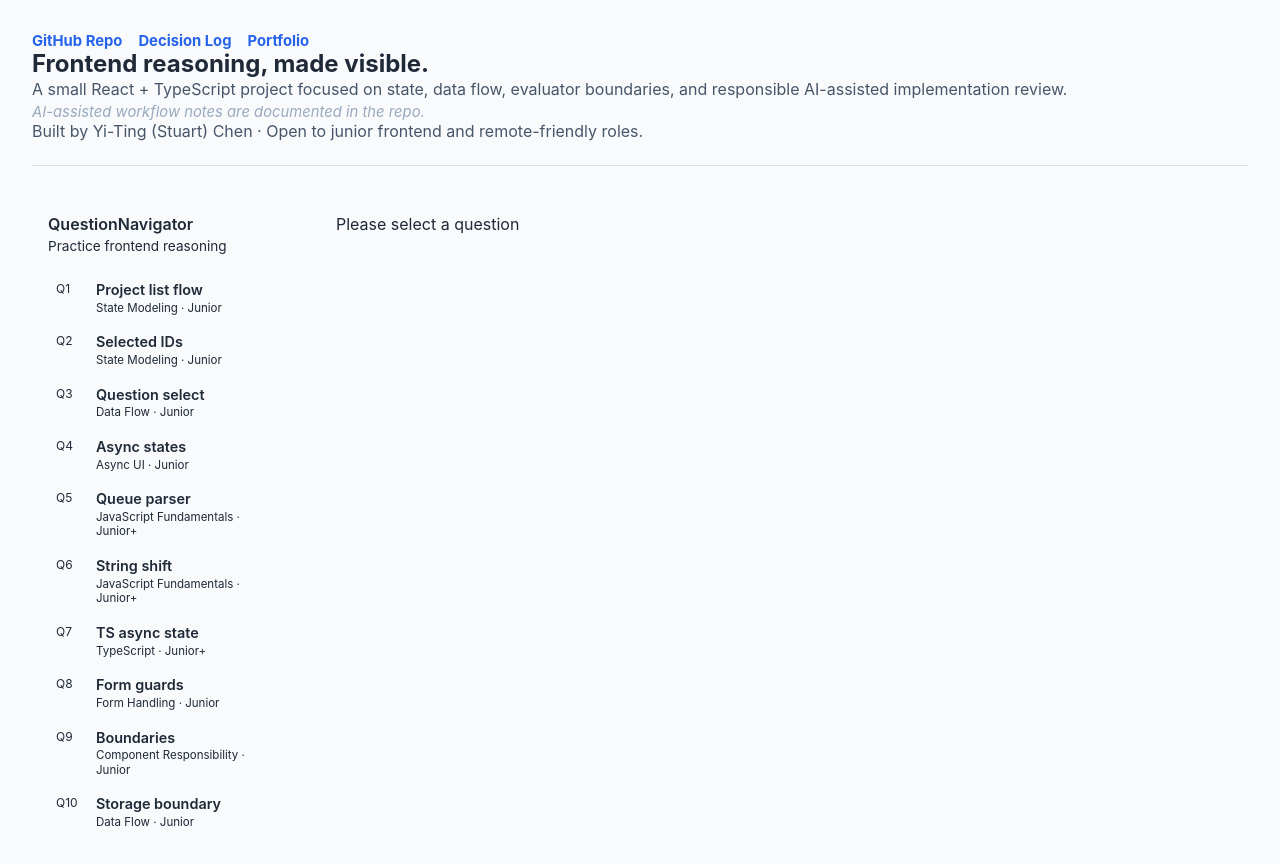
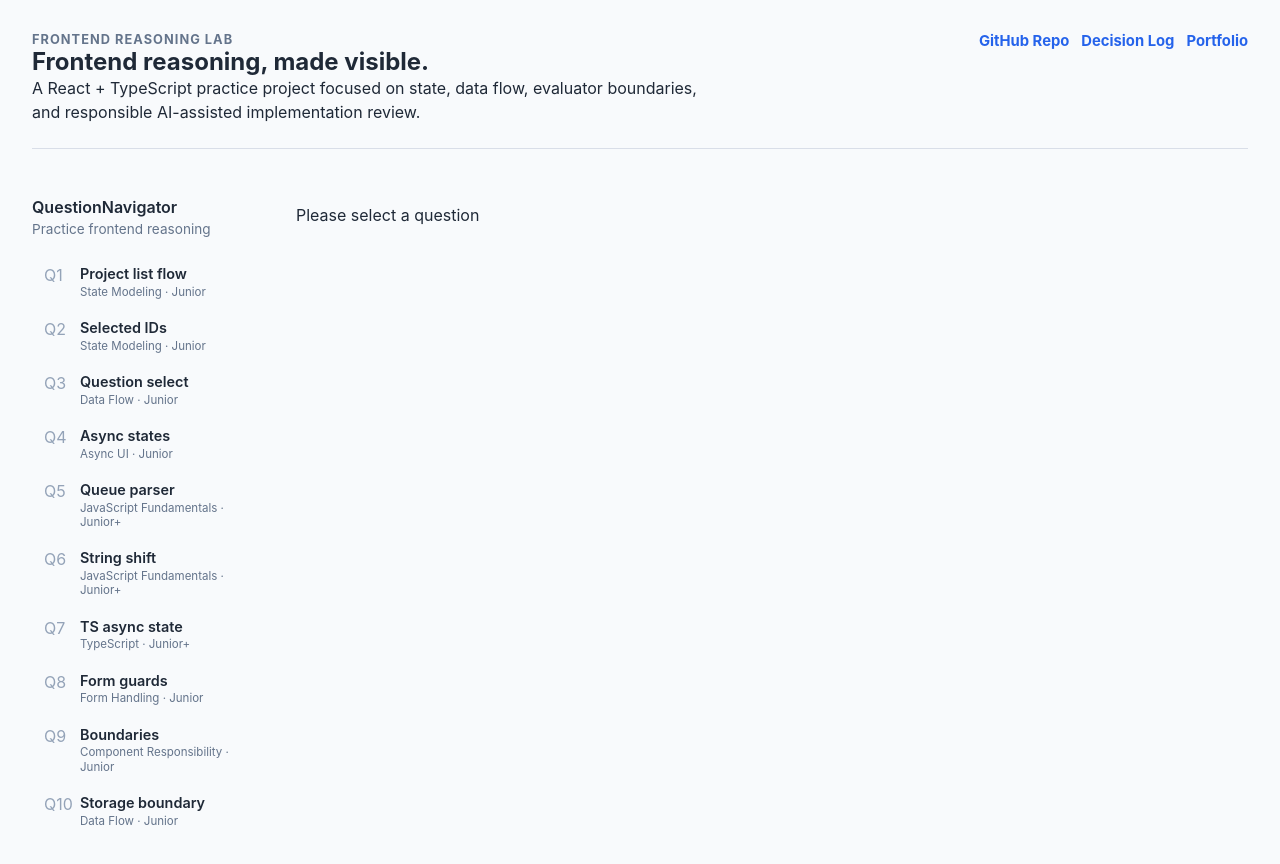
Before and after one commit to stuartchendev/frontend-reasoning-lab, a React (Vite) app: page / in a window 1280 px wide. Shown: the top 864 px of the page. Built offline with nearby package versions, Linux system fonts and the light colour scheme.

Commit message:
feat: add question navigation and refine practice layout

```diff
--- a/src/App.tsx
+++ b/src/App.tsx
@@ -73,40 +73,50 @@ export default function App() {
         <ProjectIntro />
       </section>
       <div className="workspace-layout">
-        <QuestionNavigator questions={fixedQuestions} onSelectQuestion={handleSelectQuestion} />
+        <QuestionNavigator
+          questions={fixedQuestions}
+          selectedQuestionId={selectedQuestionId}
+          onSelectQuestion={handleSelectQuestion}
+        />
         {selectedQuestion ?
-          <section className="app-shell" aria-labelledby="app-title">
-            <h1 id="app-title">Frontend Reasoning Lab</h1>
+          <section className="practice-panel" aria-labelledby="question-title">
+            <div className="practice-layout">
+              <div className="practice-main">
                 <section className="question-block" aria-labelledby="question-title">
-              <h2 id="question-title">{selectedQuestion.title}</h2>
+                  <h1 id="question-title">{selectedQuestion.title}</h1>
                   <p>{selectedQuestion.scenario}</p>
                   <p>{selectedQuestion.prompt}</p>
                 </section>
 
-            <section className="criteria-block" aria-labelledby="criteria-title">
-              <h2 id="criteria-title">Evaluation Criteria</h2>
+                <details
+                  className="evaluation-guide"
+                  aria-labelledby="evaluation-guide-title"
+                >
+                  <summary id="evaluation-guide-title">Evaluation guide</summary>
                   <ul>
                     {rubricCriteria.map((criterion) => (
                       <li key={criterion}>{criterion}</li>
                     ))}
                   </ul>
-            </section>
+                </details>
 
                 <form className="answer-form" onSubmit={handleSubmit}>
-              <label htmlFor="answer">Your answer</label>
                   <textarea
                     id="answer"
                     value={answerText}
                     onChange={(event) => setAnswerText(event.target.value)}
+                    placeholder="Type Answer here!"
                     rows={8}
                   />
                   <button type="submit" disabled={isEvaluating || !answerText.trim()}>
-                {isEvaluating ? "Evaluating..." : "Submit answer"}
+                    {isEvaluating ? "Evaluating..." : "Submit"}
                   </button>
                 </form>
 
                 {isEvaluating && (
-              <p className="status-text">Evaluation is running...</p>
+                  <p className="status-text" role="status" aria-live="polite">
+                    Evaluation is running. Your result will appear below.
+                  </p>
                 )}
 
                 {evaluationResult && (
@@ -124,6 +134,8 @@ export default function App() {
                     </p>
                   </section>
                 )}
+              </div>
+            </div>
           </section> :
           <p>Please select a question</p>
         }
@@ -149,3 +161,13 @@ export default function App() {
         </ol>
 </aside>
 */}
+
+
+{/* <section className="criteria-block" aria-labelledby="criteria-title">
+                  <h2 id="criteria-title">Evaluation Criteria</h2>
+                  <ul>
+                    {rubricCriteria.map((criterion) => (
+                      <li key={criterion}>{criterion}</li>
+                    ))}
+                  </ul>
+                </section> */}
--- a/src/components/ProjectIntro.tsx
+++ b/src/components/ProjectIntro.tsx
@@ -16,6 +16,18 @@ const footerLinks = [
 export function ProjectIntro() {
   return (
     <>
+      <div className="project-intro__main">
+        <div>
+          <p className="project-intro__eyebrow">Frontend Reasoning Lab</p>
+
+          <h2>Frontend reasoning, made visible.</h2>
+
+          <p className="project-intro__description">
+            A React + TypeScript practice project focused on state, data flow,
+            evaluator boundaries, and responsible AI-assisted implementation review.
+          </p>
+        </div>
+
         <nav className="project-intro__links" aria-label="Project links">
           {footerLinks.map((link) => (
             <a
@@ -28,17 +40,15 @@ export function ProjectIntro() {
             </a>
           ))}
         </nav>
+      </div>
 
-      <h2>Frontend reasoning, made visible.</h2>
+      {/* <div className="project-intro__meta">
+        <p>AI-assisted workflow notes are documented in the repo.</p>
         <p>
-        A small React + TypeScript project focused on state, data flow,
-        evaluator boundaries, and responsible AI-assisted implementation review.
-        <em>AI-assisted workflow notes are documented in the repo.</em>
-      </p>
-      <p className="project-footer__closing">
           Built by Yi-Ting (Stuart) Chen · Open to junior frontend and
           remote-friendly roles.
         </p>
+      </div> */}
     </>
   );
 }
--- a/src/components/QuestionNavigator.tsx
+++ b/src/components/QuestionNavigator.tsx
@@ -1,9 +1,14 @@
 import type { ReasoningQuestions } from "../types/reasoning";
 type QuestionNavigatorProps = {
     questions: ReasoningQuestions[];
+    selectedQuestionId: string;
     onSelectQuestion: (id: string) => void;
 }
-export function QuestionNavigator({ questions, onSelectQuestion }: QuestionNavigatorProps) {
+export function QuestionNavigator({
+    questions,
+    selectedQuestionId,
+    onSelectQuestion,
+}: QuestionNavigatorProps) {
 
     return (
         <aside className="question-navigator" aria-label="Question navigator">
@@ -19,7 +24,12 @@ export function QuestionNavigator({ questions, onSelectQuestion }: QuestionNavig
                     <button
                         key={question.id}
                         type="button"
-                        className="question-navigator__link"
+                        className={`question-navigator__link${
+                            question.id === selectedQuestionId ? " is-active" : ""
+                        }`}
+                        aria-current={
+                            question.id === selectedQuestionId ? "page" : undefined
+                        }
                         onClick={() => onSelectQuestion(question.id)}
                     >
                         <span className="question-navigator__order">{question.order}</span>
--- a/src/styles.css
+++ b/src/styles.css
@@ -29,9 +29,13 @@ select {
 
 .workspace-layout {
   display: grid;
-  grid-template-columns: 16rem minmax(0, 1fr);
-  gap: 3rem;
+  grid-template-columns: 14rem minmax(0, 1fr);
+  gap: 2.5rem;
   align-items: start;
+}
+
+.practice-panel {
+  min-width: 0;
 }
 
 .page-shell {
@@ -40,13 +44,13 @@ select {
   padding-block: 2rem;
 }
 
-.app-shell {
+/* .app-shell {
   display: grid;
   align-content: start;
   align-self: start;
   min-width: 0;
   gap: 1.25rem;
-}
+} */
 
 .project-meta-column {
   align-self: start;
@@ -107,22 +111,50 @@ select {
   font-size: 0.925rem;
 }
 
-.question-block,
-.criteria-block,
-.answer-form,
+.question-block {
+  display: grid;
+  gap: 0.75rem;
+  margin-bottom: 1.25rem;
+}
+
+.answer-form {
+  display: grid;
+  gap: 0.75rem;
+  margin: 0;
+}
+
+.answer-form button {
+  margin-top: 0;
+}
+
+
 .result-block {
   display: grid;
-  gap: 0.75rem;
+  gap: 0.625rem;
+  margin-top: 0.5rem;
+  border: 0;
+  border-top: 1px solid #d9dee8;
+  border-radius: 0;
+  padding: 1rem 0;
+  background: transparent;
 }
 
-.criteria-block ul {
-  margin: 0;
-  padding-left: 1.25rem;
-  color: #475569;
+
+.result-block h2 {
+  font-size: 1.25rem;
 }
 
-.criteria-block li+li {
-  margin-top: 0.35rem;
+
+.question-block h1,
+.question-block p,
+.result-block h2,
+.result-block p {
+  margin: 0;
+}
+
+.question-block p {
+  max-width: 68ch;
+  line-height: 1.6;
 }
 
 .answer-form label {
@@ -155,24 +187,49 @@ select {
 }
 
 .status-text {
-  font-weight: 700;
-}
-
-.result-block {
-  border-top: 1px solid #cbd5e1;
-  padding-top: 1rem;
+  margin: 0.5rem 0 0;
+  border-left: 3px solid #60a5fa;
+  padding: 0.625rem 0.75rem;
+  background: #eff6ff;
+  color: #64748b;
+  font-size: 0.875rem;
+  font-weight: 600;
 }
 
 .project-intro {
   padding-bottom: 1.5rem;
-  margin-bottom: 2rem;
+  margin-bottom: 2.5rem;
   border-bottom: 1px solid #d9dee8;
+}
+
+.project-intro__main {
+  display: flex;
+  justify-content: space-between;
+  gap: 2rem;
+  align-items: start;
+}
+
+.project-intro__description {
+  max-width: 68ch;
+  margin-top: 0.5rem;
+  line-height: 1.5;
+}
+
+.project-intro__eyebrow {
+  margin: 0 0 0.25rem;
+  font-size: 0.8rem;
+  font-weight: 700;
+  color: #64748b;
+  text-transform: uppercase;
+  letter-spacing: 0.08em;
 }
 
 .project-intro__links {
   display: flex;
   flex-wrap: wrap;
-  gap: 0.5rem 1rem;
+  justify-content: flex-end;
+  gap: 0.75rem;
+  white-space: nowrap;
 }
 
 .project-intro__links a {
@@ -187,32 +244,25 @@ select {
   text-decoration: underline;
 }
 
-.project-intro h2 {
-  font-size: clamp(1.2rem, 2.4vw, 1.5rem);
-  line-height: 1.2;
+.project-intro__meta {
+  display: flex;
+  flex-wrap: wrap;
+  gap: 0.25rem 1rem;
+  margin-top: 0.75rem;
+  font-size: 0.8rem;
+  color: #94a3b8;
 }
 
-.project-intro p {
-  color: #475569;
-}
-
-.project-intro p em {
-  display: block;
-  font-size: clamp(0.875rem, 2vw, 0.925rem);
-  margin-top: 0.25rem;
-  font-synthesis: style;
-  color: #99a9be;
-}
-
-
-.project-intro__closing {
-  font-size: 0.875rem;
+.project-intro__meta p {
+  margin: 0;
 }
 
 /* QuestionNavigator */
 .question-navigator {
+  position: sticky;
+  top: 1.5rem;
   width: 100%;
-  padding: 1rem;
+  padding: 0.5rem 0;
 }
 
 .question-navigator__header {
@@ -227,7 +277,7 @@ select {
 .question-navigator__subtitle {
   margin: 0.25rem 0 0;
   font-size: 0.85rem;
-  color: var(--muted-text);
+  color: #64748b;
 }
 
 .question-navigator__nav {
@@ -236,13 +286,14 @@ select {
 }
 
 .question-navigator__link {
+  position: relative;
   display: grid;
-  grid-template-columns: 2rem 1fr;
+  grid-template-columns: 1.75rem minmax(0, 1fr);
   gap: 0.5rem;
   width: 100%;
-  padding: 0.45rem 0.5rem;
+  padding: 0.5rem 0.5rem 0.5rem 0.75rem;
   border: 0;
-  border-radius: 0.5rem;
+  border-radius: 0.25rem;
   background: transparent;
   color: inherit;
   text-align: left;
@@ -250,13 +301,35 @@ select {
 }
 
 .question-navigator__link:hover {
-  background: rgba(15, 23, 42, 0.05);
+  background: rgba(15, 23, 42, 0.035);
+}
+
+.question-navigator__link.is-active {
+  background: rgba(37, 99, 235, 0.045);
+}
+
+.question-navigator__link.is-active::before {
+  content: "";
+  position: absolute;
+  inset-block: 0.35rem;
+  left: 0;
+  width: 2px;
+  border-radius: 999px;
+  background: #2563eb;
+}
+
+.question-navigator__link:focus-visible {
+  outline: 2px solid #2563eb;
+  outline-offset: 2px;
+}
+
+.question-navigator__link.is-active .question-navigator__title {
+  color: inherit;
+  font-weight: 650;
 }
 
 .question-navigator__order {
-  font-size: 0.75rem;
-  color: var(--muted-text);
-  line-height: 1.35;
+  color: #94a3b8;
 }
 
 .question-navigator__text {
@@ -273,8 +346,42 @@ select {
 
 .question-navigator__meta {
   font-size: 0.72rem;
-  color: var(--muted-text);
+  color: #64748b;
   line-height: 1.25;
+}
+
+/* Evaluation guide */
+.practice-layout {
+  display: block;
+}
+
+.practice-main {
+  max-width: 52rem;
+  min-width: 0;
+}
+
+.evaluation-guide {
+  margin: 0 0 1.25rem;
+  border-block: 1px solid #d9dee8;
+  padding-block: 0.625rem;
+}
+
+.evaluation-guide summary {
+  width: fit-content;
+  font-size: 0.875rem;
+  font-weight: 600;
+  cursor: pointer;
+}
+
+.evaluation-guide ul {
+  display: grid;
+  gap: 0.25rem;
+  margin-top: 0.5rem;
+  padding-left: 1.25rem;
+  max-width: 60ch;
+  color: #475569;
+  font-size: 0.825rem;
+  line-height: 1.4;
 }
 
 @media (max-width: 980px) {
@@ -288,6 +395,29 @@ select {
   }
 
   .question-navigator {
+    position: static;
     width: 100%;
   }
+
+  .question-navigator__nav {
+    max-height: 18rem;
+    overflow-y: auto;
+    padding-right: 0.25rem;
+  }
 }
+
+@media (max-width: 760px) {
+  .project-intro__main {
+    flex-direction: column;
+    gap: 1rem;
+  }
+
+  .project-intro__links {
+    justify-content: flex-start;
+    white-space: normal;
+  }
+
+  .result-block {
+    padding: 1rem;
+  }
+}
```
Lines whose indentation alone changed are shown as unchanged.
